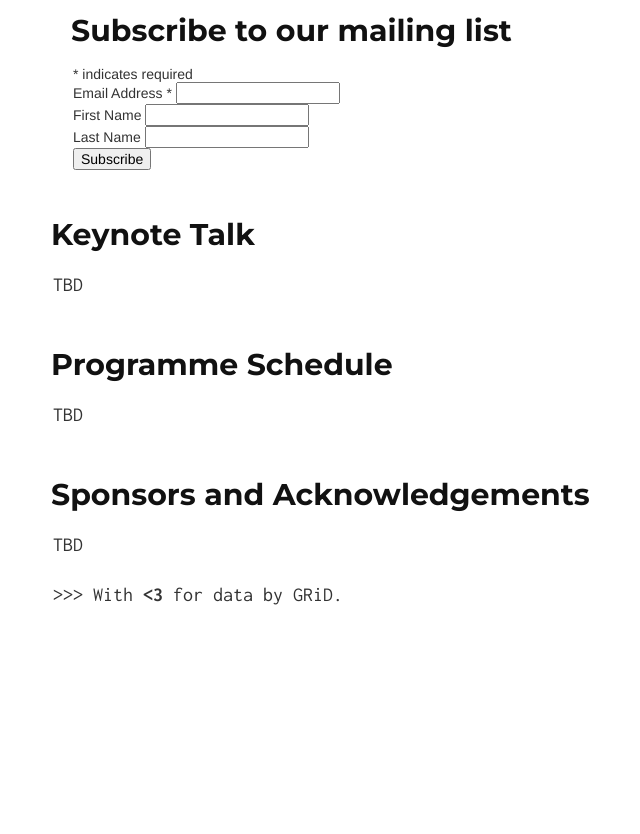
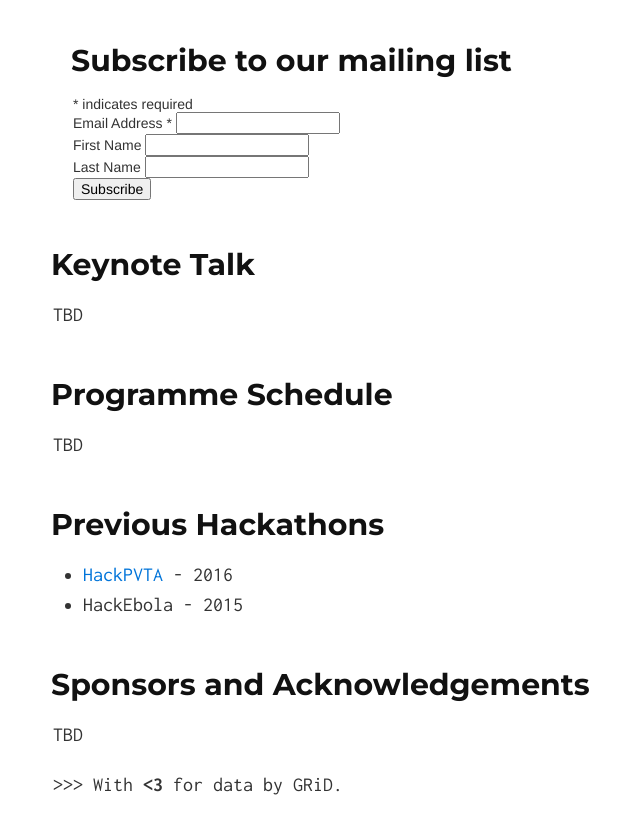
Before and after one commit to gridclub/Hack2O, a Jekyll site: the page built from index.md, in a window 1280 px wide and 900 px high, scrolled down 1274 px. Shown: the top 834 px of the window, without its empty margins (287-927 px from the left). Built offline with Jekyll 4.4.1, drawn with Linux system fonts in a browser that asks for light colours; nearby versions of some CDN libraries; comment, search, counter and statistics services are not loaded; before the commit the page ends 1984 px from its top, so only the background shows below that.

Commit message:
previous hackathons

```diff
--- a/index.md
+++ b/index.md
@@ -12,6 +12,7 @@ The [Graduate Researchers interested in Data](http://www.gridclub.io) (GRiD) clu
 - [Signup](#signup)
 - [Keynote](#keynote)
 - [Schedule](#programme)
+- [Previous](#prevhack)
 - [Acknowledgements](#ack)
 
 
@@ -42,5 +43,9 @@ TBD
 ## <a name="keynote"></a> Programme Schedule
 TBD
 
+## <a name="prevhack"></a> Previous Hackathons
+- [HackPVTA](http://gridclub.io/HackPVTA/) - 2016
+- HackEbola - 2015
+
 ## <a name="ack"></a>Sponsors and Acknowledgements
 TBD
```
